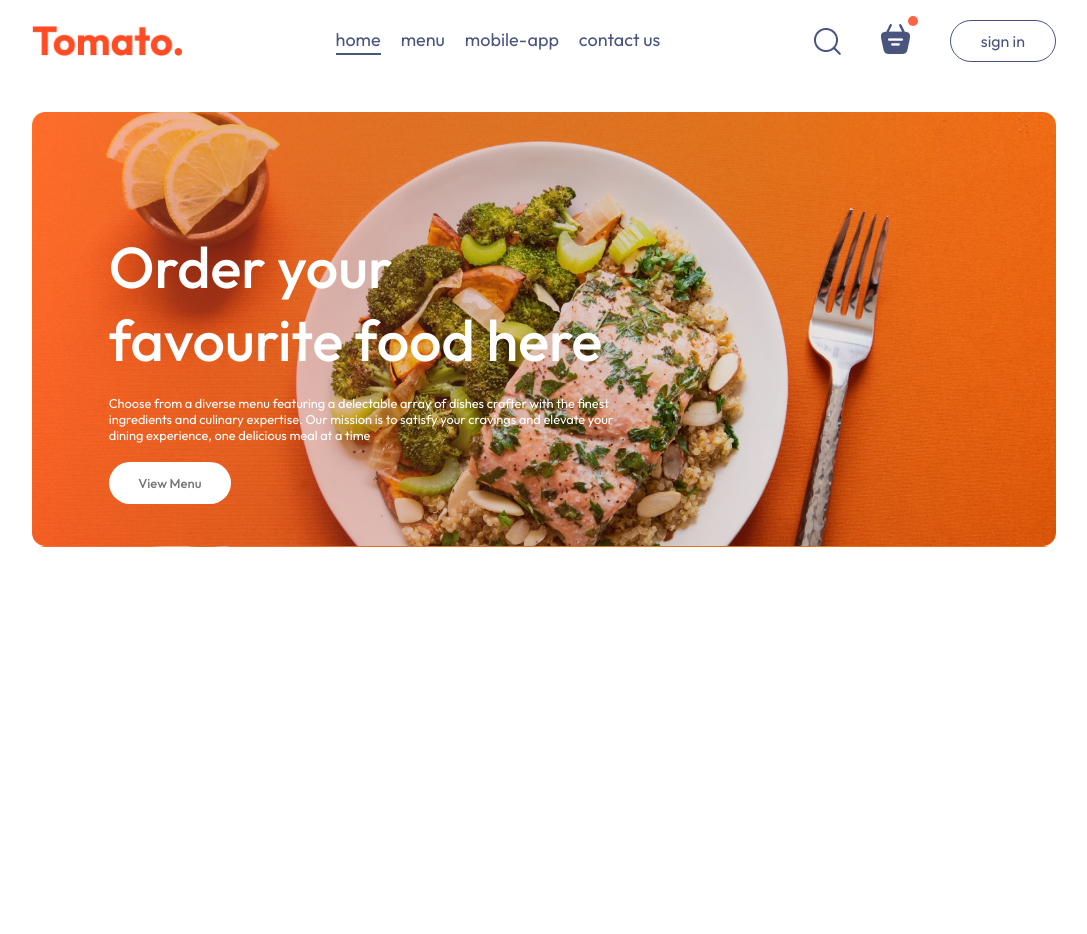
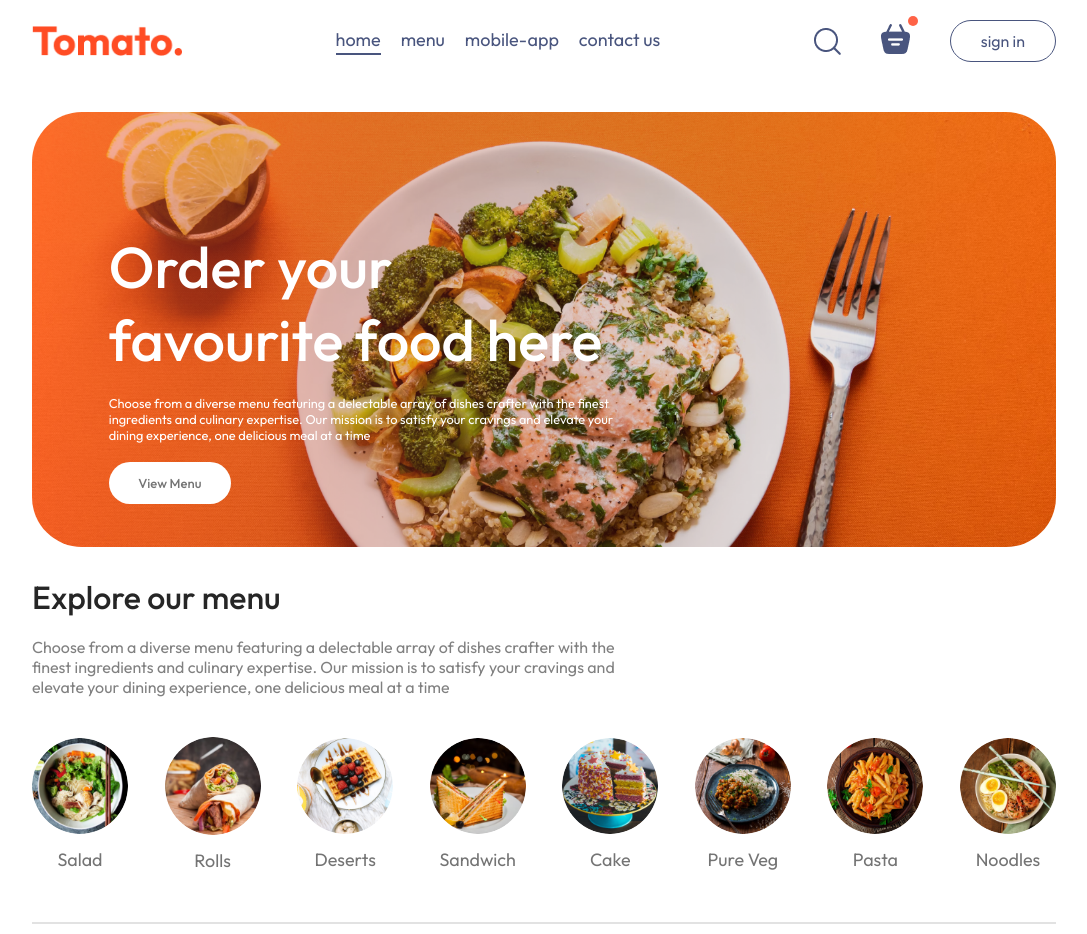
Before and after one commit to samuelireke/food-delivery, a React (Vite) app in the folder frontend/: page / in a window 1280 px wide. Shown: the whole page, without its empty margins (96-1183 px from the left). Before the commit the page ends 800 px from the top, so only its background shows below. Built offline with nearby package versions, Linux system fonts and the light colour scheme.

Commit message:
ExploreMenu Component added

```diff
--- /dev/null
+++ b/frontend/src/components/ExploreMenu/ExploreMenu.css
@@ -0,0 +1,55 @@
+.explore-menu{
+display: flex;
+flex-direction: column;
+gap: 20px;
+}
+
+.explore-menu h1{
+    color: #262626;
+    font-weight: 500;
+}
+
+.explore-menu-text{
+    max-width: 60%;
+    color: #808080;
+}
+
+.explore-menu-list{
+    display: flex;
+    justify-content: space-between;
+    align-items: center;
+    gap: 30px;
+    text-align: center;
+    margin: 20px 0px;
+    overflow-x: scroll;
+}
+
+.explore-menu-list::-webkit-scrollbar{
+    display: none;
+}
+
+.explore-menu-list-item img{
+    width: 7.5vw;
+    min-width: 80px;
+    cursor: pointer;
+    border-radius: 50%;
+    transition: 0.2s;
+}
+
+.explore-menu-list-item img:hover{
+    transform: scale(1.1);
+}
+
+.explore-menu-list-item p{
+    margin-top: 10px;
+    color: #747474;
+    font-size: max(1.4vw,16px);
+    cursor: pointer;
+}
+
+.explore-menu hr{
+    margin: 10px 0px;
+    height: 2px;
+    background-color: #e2e2e2;
+    border: none;
+}
--- /dev/null
+++ b/frontend/src/components/ExploreMenu/ExploreMenu.jsx
@@ -0,0 +1,28 @@
+import React from 'react'
+import './ExploreMenu.css'
+import { menu_list } from '../../assets/assets'
+
+const ExploreMenu = () => {
+  return (
+    <div className='explore-menu' id='explore-menu'>
+        <h1>Explore our menu</h1>
+        <p className='explore-menu-text'>Choose from a diverse menu featuring a delectable array of dishes crafter with the finest ingredients and culinary expertise. Our mission is to satisfy your cravings and elevate your dining experience, one delicious meal at a time
+        </p>
+        <div className="explore-menu-list">
+            {
+                menu_list.map((item,index) => {
+                    return (
+                        <div key={index} className="explore-menu-list-item">
+                            <img src={item.menu_image} alt={item.menu_name} />
+                            <p>{item.menu_name}</p>
+                        </div>
+                    )
+                })
+            }
+        </div>
+        <hr />
+    </div>
+  )
+}
+
+export default ExploreMenu
--- a/frontend/src/components/Header/Header.css
+++ b/frontend/src/components/Header/Header.css
@@ -2,8 +2,9 @@
     height: 34vw;
     margin: 30px auto;
     background-image: url('/header_img.png');
-    background-size: contain;
+    background-size: cover;
     position: relative;
+    border-radius: 4.5vh;
 }
 
 .header-contents{
@@ -40,3 +41,9 @@
     border-radius: 50px;
     cursor: pointer;
 }
+
+@media (min-width: 500px) {
+    .header {
+        border-radius: 50px;
+    }
+}
--- a/frontend/src/pages/Home/Home.jsx
+++ b/frontend/src/pages/Home/Home.jsx
@@ -1,11 +1,13 @@
 import React from 'react'
 import './Home.css'
 import Header from '../../components/Header/Header'
+import ExploreMenu from '../../components/ExploreMenu/ExploreMenu'
 
 const Home = () => {
   return (
     <div>
         <Header />
+        <ExploreMenu />
     </div>
   )
 }
```
